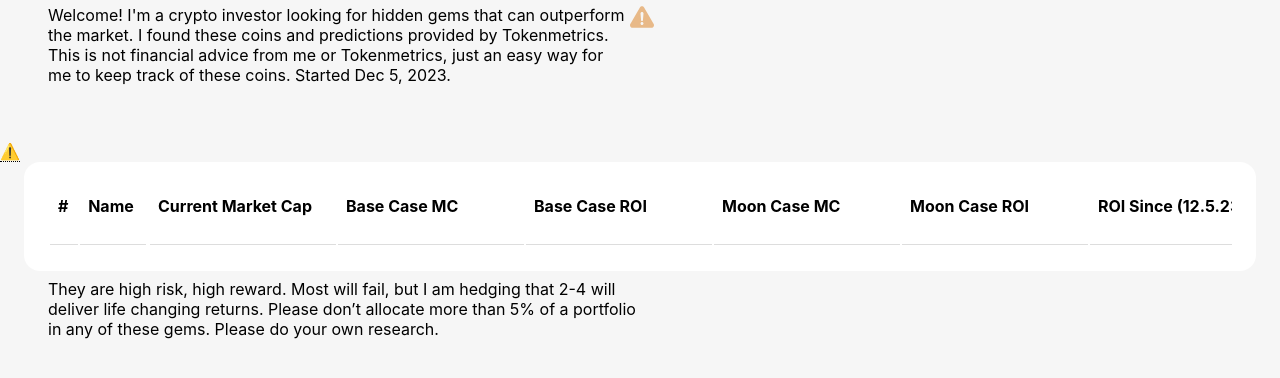
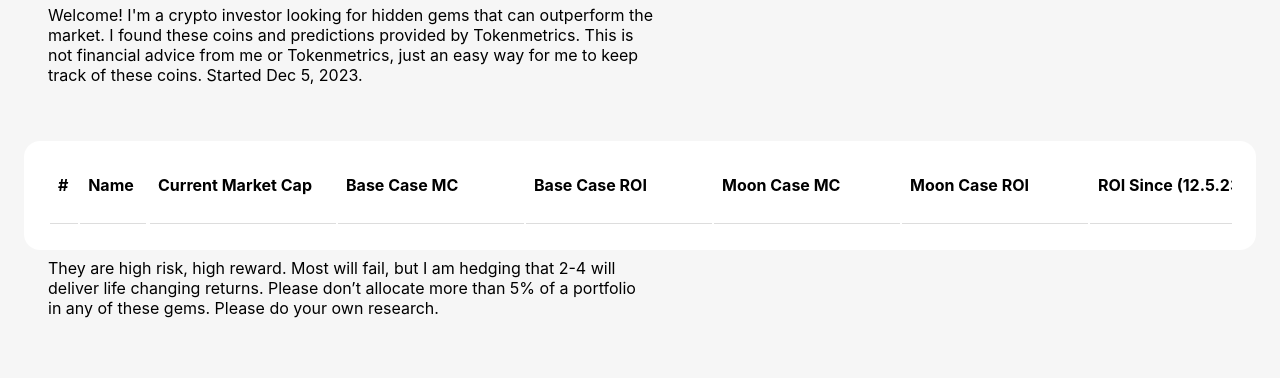
Before and after one commit to samoradeng/moonbags, a plain HTML site: page index.html in a window 1280 px wide. Shown: the part 80-458 px from the top of the page. Drawn offline with Linux system fonts and the light colour scheme; no server answers.

Commit message:
Update index.html

```diff
--- a/index.html
+++ b/index.html
@@ -12,16 +12,10 @@
 
         <p id="homeParagraph">
             Welcome! I'm a crypto investor looking for hidden gems that can outperform the market. I found these coins and predictions provided by Tokenmetrics. This is not financial advice from me or Tokenmetrics, just an easy way for me to keep track of these coins. Started Dec 5, 2023.
-
-        <img id="caution" src="/images/Caution.svg">
         </p>
 
 
     </div>
-
-    <div class="tooltip">⚠️
-        <span class="tooltiptext">Tooltip text</span>
-      </div>
 
     <div id="crypto-container">
         <!-- Fixed Columns Table -->
```
